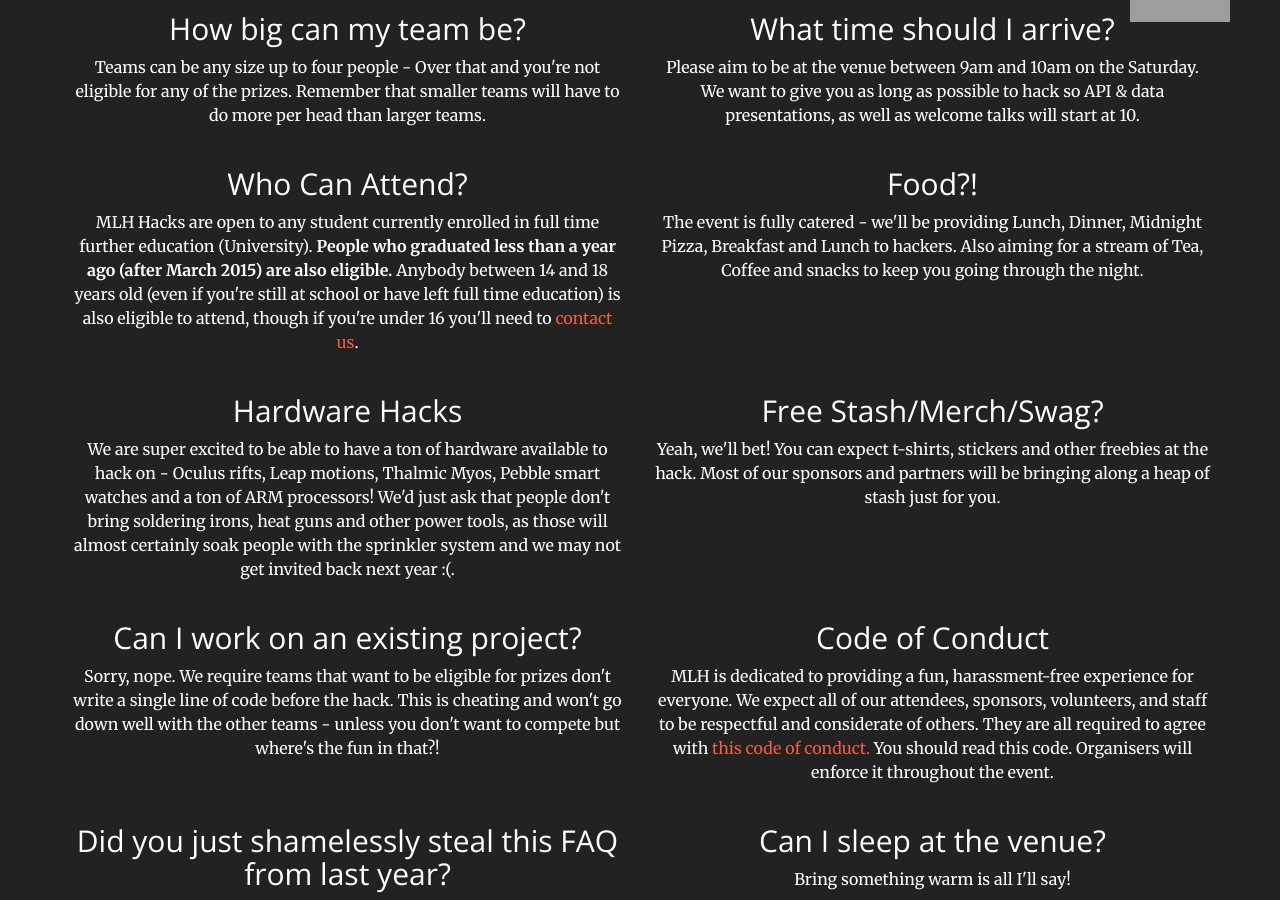
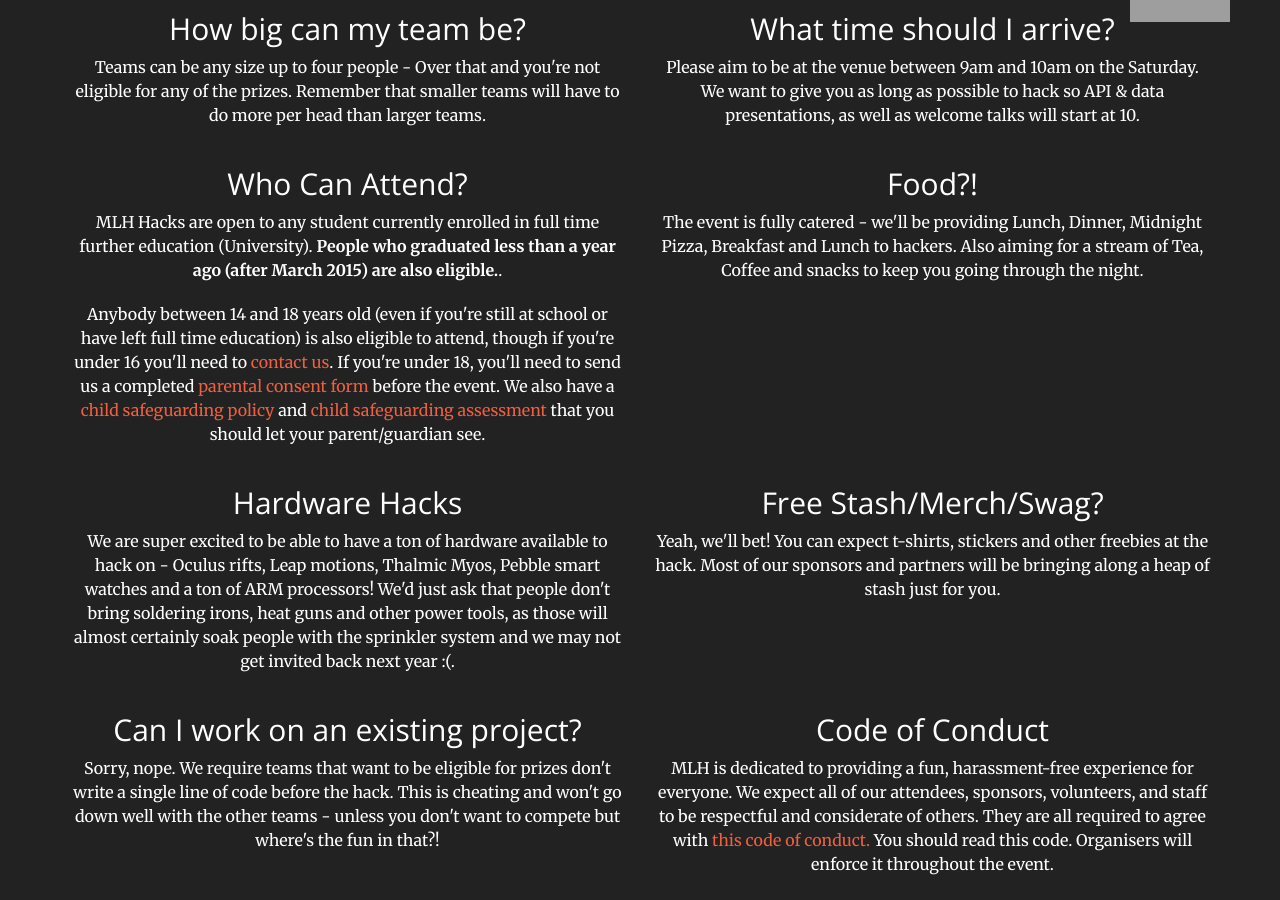
Before and after one commit to compsoc-edinburgh/htb16-site, a Jekyll site: the page built from index.html, in a window 1280 px wide and 900 px high, scrolled down 3657 px. Built offline with Jekyll 4.4.1, drawn with Linux system fonts in a browser that asks for light colours; grey boxes are pictures that could not be loaded.

Commit message:
Make under 18s send consent form before the event
On @LisaXie's orders.

```diff
--- a/_includes/aside.html
+++ b/_includes/aside.html
@@ -64,7 +64,9 @@
                 <div class="row">
                   <div class="col-sm-6">
                 <h2>Who Can Attend?</h2>
-                <p>MLH Hacks are open to any student currently enrolled in full time further education (University). <strong>People who graduated less than a year ago (after March 2015) are also eligible.</strong> Anybody between 14 and 18 years old (even if you're still at school or have left full time education) is also eligible to attend, though if you're under 16 you'll need to <a href="mailto:hello@hacktheburgh.com">contact us</a>.</p>
+                <p>MLH Hacks are open to any student currently enrolled in full time further education (University). <strong>People who graduated less than a year ago (after March 2015) are also eligible.</strong>.</p>
+
+                <p>Anybody between 14 and 18 years old (even if you're still at school or have left full time education) is also eligible to attend, though if you're under 16 you'll need to <a href="mailto:hello@hacktheburgh.com">contact us</a>. If you're under 18, you'll need to send us a completed <a href="http://hacktheburgh.com/resources/2016/parental-consent.pdf">parental consent form</a> before the event. We also have a <a href="http://hacktheburgh.com/resources/2016/safeguarding-policy.pdf">child safeguarding policy</a> and <a href="http://hacktheburgh.com/resources/2016/safeguarding-assessment.pdf">child safeguarding assessment</a> that you should let your parent/guardian see.</p>
                   </div>
                   <div class="col-sm-6">
                 <h2>Food?!</h2>
```
